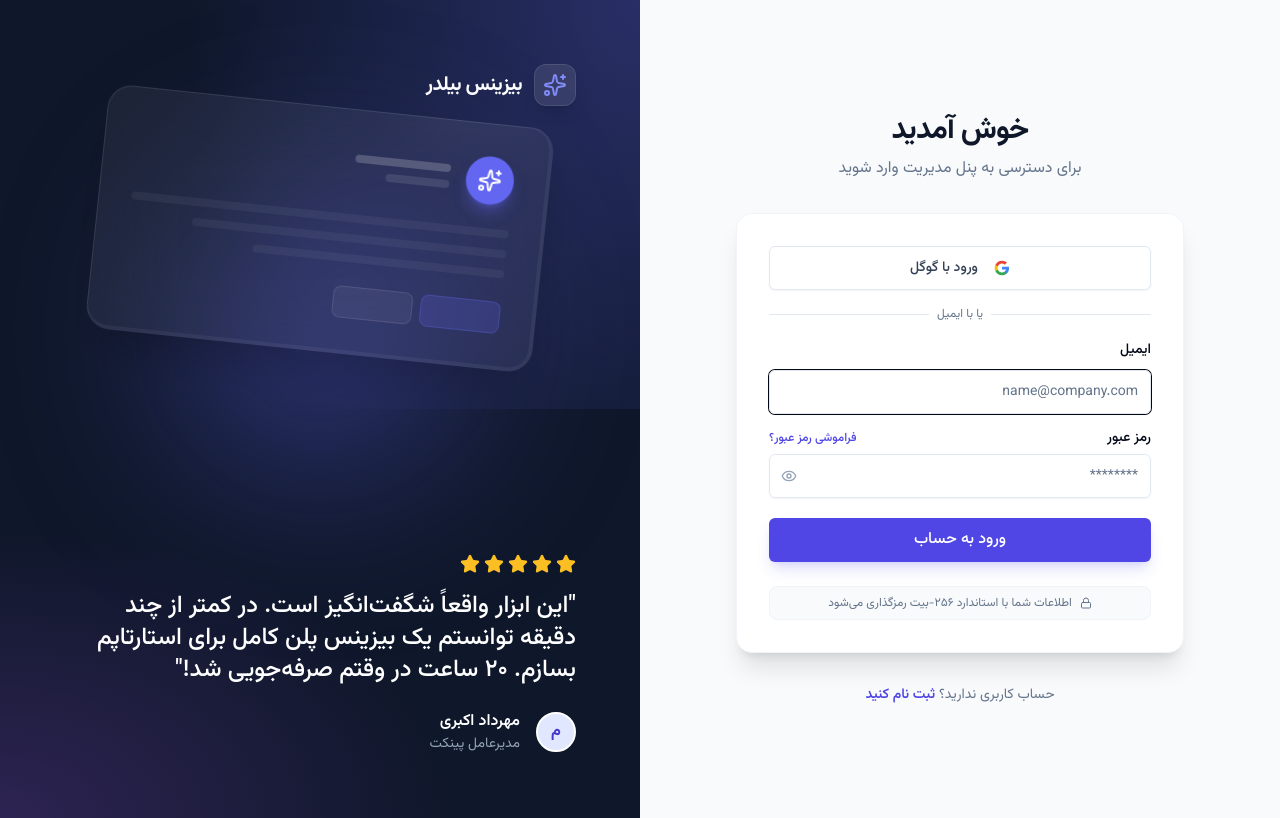
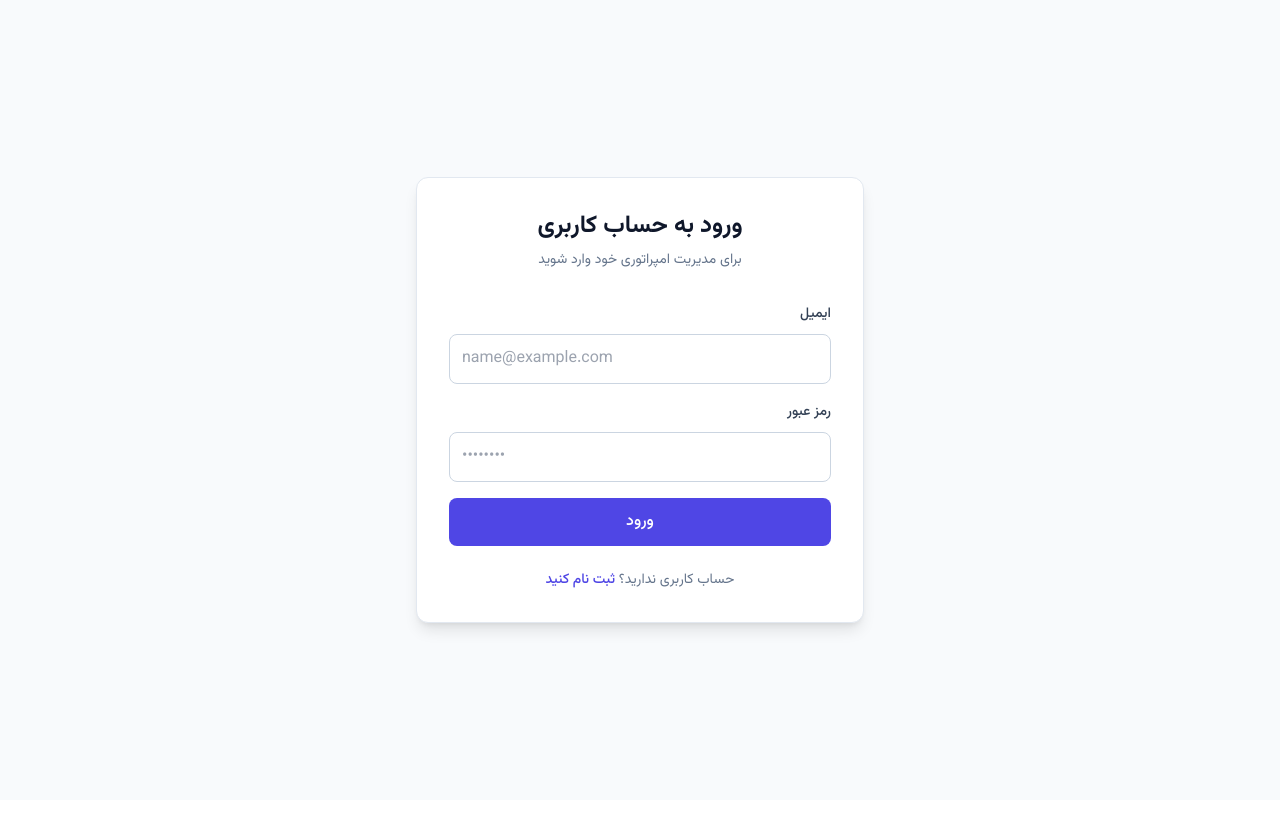
Before and after one commit to mygolario/Ario-SEP-V2, a Next.js app: page /login in a window 1280 px wide. Built offline with nearby package versions, Linux system fonts and the light colour scheme.

Commit message:
fix: Removed LocalStorage fallback to prevent data leakage between accounts

```diff
--- a/src/app/auth/actions.ts
+++ b/src/app/auth/actions.ts
@@ -1,20 +1,15 @@
 'use server'
 
-import { revalidatePath } from 'next/cache'
+import { createClient } from '@/utils/supabase/server'
 import { redirect } from 'next/navigation'
-import { createClient } from '@/utils/supabase/server'
 
 export async function login(formData: FormData) {
-  console.log("Login action triggered");
   const supabase = createClient()
+
   const email = formData.get('email') as string
   const password = formData.get('password') as string
 
-  if (!email || !password) {
-      redirect('/login?error=Email and password are required')
-  }
-
-  console.log("Attempting login for:", email);
+  console.log("Attempting Login for:", email) // DEBUG LOG
 
   const { error } = await supabase.auth.signInWithPassword({
     email,
@@ -22,44 +17,35 @@ export async function login(formData: FormData) {
   })
 
   if (error) {
-    console.error("Login error:", error.message);
-    // Determine if it's an invalid credentials error
-    if (error.message.includes('Invalid login credentials')) {
-        redirect('/login?error=InvalidCredentials')
-    }
-    redirect('/login?error=' + encodeURIComponent(error.message))
+    console.error("Supabase Login Error:", error.message) // DEBUG LOG
+    return redirect('/login?error=InvalidCredentials')
   }
 
-  console.log("Login successful, redirecting...");
-  revalidatePath('/', 'layout')
-  redirect('/dashboard')
+  console.log("Login Successful! Redirecting...") // DEBUG LOG
+  return redirect('/dashboard')
 }
 
 export async function signup(formData: FormData) {
   const supabase = createClient()
+
   const email = formData.get('email') as string
   const password = formData.get('password') as string
-  const fullName = formData.get('full_name') as string
+  const full_name = formData.get('full_name') as string
 
-  if (!email || !password || !fullName) {
-      redirect('/signup?error=All fields are required')
-  }
+  console.log("Attempting Signup for:", email)
 
   const { error } = await supabase.auth.signUp({
     email,
     password,
     options: {
-        data: {
-            full_name: fullName,
-        }
-    }
+      data: { full_name },
+    },
   })
 
   if (error) {
-    console.error("Signup error:", error.message);
-    redirect('/signup?error=' + encodeURIComponent(error.message))
+    console.error("Signup Error:", error.message)
+    return redirect('/signup?error=' + error.message)
   }
 
-  revalidatePath('/', 'layout')
-  redirect('/dashboard')
+  return redirect('/dashboard')
 }
--- a/src/app/login/page.tsx
+++ b/src/app/login/page.tsx
@@ -1,97 +1,75 @@
-'use client';
+import { login } from '../auth/actions'
+import Link from 'next/link'
 
-import { Suspense } from 'react';
-import { LoginForm } from '@/components/auth/LoginForm';
-import { Sparkles, Star } from 'lucide-react';
+export default function LoginPage({
+  searchParams,
+}: {
+  searchParams: { error?: string }
+}) {
+  return (
+    <div className="min-h-screen flex items-center justify-center bg-slate-50 p-4" dir="rtl">
+      <div className="bg-white p-8 rounded-xl shadow-lg w-full max-w-md border border-slate-200">
 
-export default function LoginPage() {
-  return (
-    <div className="min-h-screen bg-white md:bg-slate-50 flex" dir="rtl">
-
-      {/* Left Side: Login Form */}
-      <div className="w-full md:w-1/2 flex items-center justify-center p-8 lg:p-12 relative z-10">
-        <div className="w-full max-w-md">
-           {/* Mobile Logo (only visible on mobile) */}
-           <div className="md:hidden flex items-center justify-center gap-2 mb-8">
-              <div className="bg-indigo-600 p-2 rounded-lg">
-                <Sparkles className="h-5 w-5 text-white" />
-              </div>
-              <span className="font-bold text-lg text-slate-900">بیزینس بیلدر</span>
-           </div>
-
-           <Suspense fallback={<div className="flex justify-center"><div className="animate-spin h-8 w-8 border-4 border-indigo-500 border-t-transparent rounded-full"></div></div>}>
-             <LoginForm />
-           </Suspense>
-        </div>
-      </div>
-
-      {/* Right Side: Visual & Testimonial (Desktop Only) */}
-      <div className="hidden md:flex w-1/2 bg-slate-900 relative overflow-hidden flex-col justify-between p-12 lg:p-16 text-white">
-
-        {/* Abstract Backgrounds */}
-        <div className="absolute top-0 right-0 w-full h-full bg-[radial-gradient(ellipse_at_top_right,_var(--tw-gradient-stops))] from-indigo-500/30 via-slate-900 to-slate-900" />
-        <div className="absolute bottom-0 left-0 w-full h-1/2 bg-[radial-gradient(ellipse_at_bottom_left,_var(--tw-gradient-stops))] from-purple-500/20 via-slate-900 to-slate-900" />
-        <div className="absolute inset-0 bg-grid-white/[0.04]" />
-
-        {/* Brand */}
-        <div className="relative z-10 flex items-center gap-3">
-          <div className="bg-white/10 backdrop-blur-md p-2 rounded-xl border border-white/10 shadow-lg">
-            <Sparkles className="h-6 w-6 text-indigo-400" />
-          </div>
-          <span className="font-bold text-xl tracking-tight">بیزینس بیلدر</span>
+        {/* Header */}
+        <div className="text-center mb-8">
+          <h1 className="text-2xl font-bold text-slate-900 mb-2">ورود به حساب کاربری</h1>
+          <p className="text-slate-500 text-sm">برای مدیریت امپراتوری خود وارد شوید</p>
         </div>
 
-        {/* 3D Visual Placeholder */}
-        <div className="relative z-10 flex-1 flex items-center justify-center">
-            <div className="relative w-full max-w-md aspect-square">
-                 <div className="absolute top-1/2 left-1/2 -translate-x-1/2 -translate-y-1/2 w-64 h-64 bg-indigo-500 rounded-full blur-[100px] opacity-50 animate-pulse" />
-                 <div className="relative bg-white/5 backdrop-blur-2xl border border-white/10 rounded-3xl p-8 shadow-2xl transform rotate-6 hover:rotate-0 transition-transform duration-700 ease-out border-b-4 border-r-4 border-b-white/5 border-r-white/5">
-                    <div className="flex items-center gap-4 mb-6">
-                        <div className="w-12 h-12 rounded-full bg-indigo-500 flex items-center justify-center shadow-lg shadow-indigo-500/40">
-                             <Sparkles className="h-6 w-6 text-white" />
-                        </div>
-                        <div>
-                            <div className="h-2 w-24 bg-white/20 rounded-full mb-2" />
-                            <div className="h-2 w-16 bg-white/10 rounded-full" />
-                        </div>
-                    </div>
-                    <div className="space-y-3">
-                        <div className="h-2 w-full bg-white/5 rounded-full" />
-                        <div className="h-2 w-5/6 bg-white/5 rounded-full" />
-                        <div className="h-2 w-4/6 bg-white/5 rounded-full" />
-                    </div>
-                    <div className="mt-6 flex gap-2">
-                        <div className="h-8 w-20 bg-indigo-500/20 rounded-lg border border-indigo-500/30" />
-                        <div className="h-8 w-20 bg-white/5 rounded-lg border border-white/10" />
-                    </div>
-                 </div>
-            </div>
-        </div>
+        {/* Error Alert */}
+        {searchParams.error && (
+          <div className="bg-red-50 text-red-600 p-3 rounded-lg text-sm mb-6 border border-red-100 flex items-center gap-2">
+            <span>⚠️</span>
+            <span>{searchParams.error}</span>
+          </div>
+        )}
 
-        {/* Testimonial */}
-        <div className="relative z-10">
-          <div className="flex gap-1 mb-4 text-amber-400">
-            <Star className="h-5 w-5 fill-current" />
-            <Star className="h-5 w-5 fill-current" />
-            <Star className="h-5 w-5 fill-current" />
-            <Star className="h-5 w-5 fill-current" />
-            <Star className="h-5 w-5 fill-current" />
+        {/* THE FORM */}
+        <form className="space-y-4">
+
+          {/* Email Field */}
+          <div className="space-y-2">
+            <label className="text-sm font-medium text-slate-700">ایمیل</label>
+            <input
+              name="email"
+              type="email"
+              placeholder="name@example.com"
+              required
+              className="w-full p-3 border border-slate-300 rounded-lg focus:ring-2 focus:ring-indigo-500 focus:border-indigo-500 outline-none transition-all text-left ltr"
+            />
           </div>
-          <blockquote className="text-xl lg:text-2xl font-medium leading-relaxed mb-6">
-            "این ابزار واقعاً شگفت‌انگیز است. در کمتر از چند دقیقه توانستم یک بیزینس پلن کامل برای استارتاپم بسازم. ۲۰ ساعت در وقتم صرفه‌جویی شد!"
-          </blockquote>
-          <div className="flex items-center gap-4">
-             <div className="w-10 h-10 rounded-full bg-indigo-100 flex items-center justify-center text-indigo-700 font-bold border-2 border-white">
-                م
-             </div>
-             <div>
-                 <div className="font-semibold text-white">مهرداد اکبری</div>
-                 <div className="text-sm text-slate-400">مدیرعامل پینکت</div>
-             </div>
+
+          {/* Password Field */}
+          <div className="space-y-2">
+            <label className="text-sm font-medium text-slate-700">رمز عبور</label>
+            <input
+              name="password"
+              type="password"
+              placeholder="••••••••"
+              required
+              className="w-full p-3 border border-slate-300 rounded-lg focus:ring-2 focus:ring-indigo-500 focus:border-indigo-500 outline-none transition-all text-left ltr"
+            />
           </div>
+
+          {/* Submit Button */}
+          <button
+            formAction={login}
+            className="w-full bg-indigo-600 hover:bg-indigo-700 text-white font-medium py-3 rounded-lg transition-all active:scale-[0.98]"
+          >
+            ورود
+          </button>
+
+        </form>
+
+        {/* Footer Link */}
+        <div className="mt-6 text-center text-sm">
+          <span className="text-slate-500">حساب کاربری ندارید؟ </span>
+          <Link href="/signup" className="text-indigo-600 font-medium hover:underline">
+            ثبت نام کنید
+          </Link>
         </div>
 
       </div>
     </div>
-  );
+  )
 }
```
